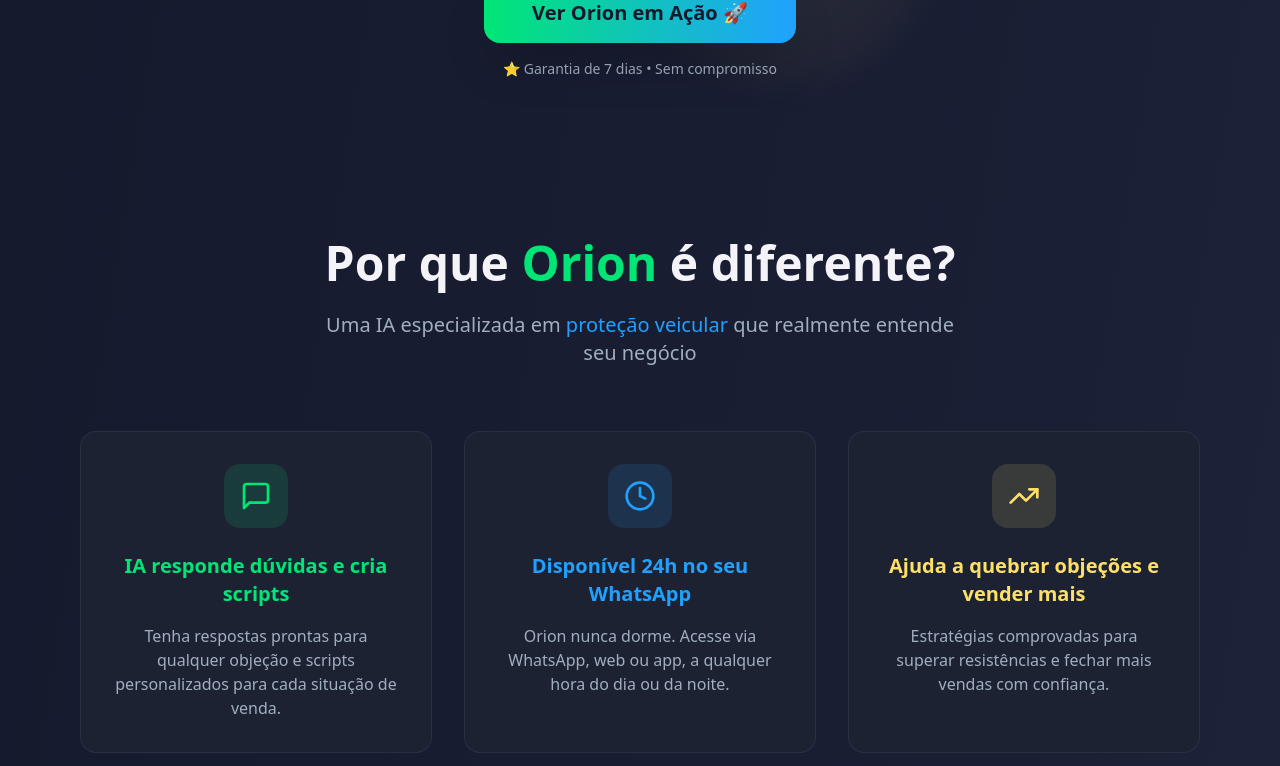
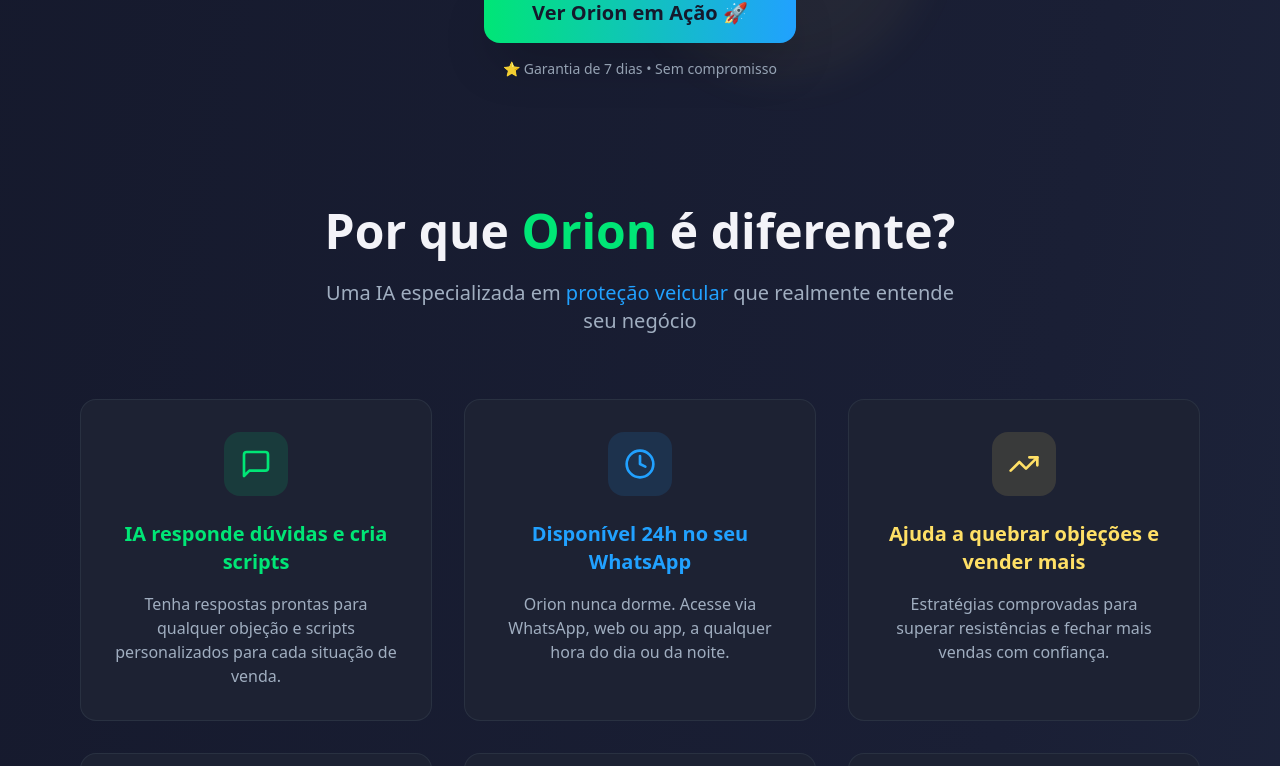
Before and after one commit to spolistoreoficial-max/consultorce, a React (Vite) app: page / in a window 1280 px wide. Shown: the part 1020-1786 px from the top of the page. Built offline with nearby package versions, Linux system fonts and the light colour scheme.

Commit message:
Reduzir espaçamento da seção Differentials

```diff
--- a/src/components/Differentials.tsx
+++ b/src/components/Differentials.tsx
@@ -43,7 +43,7 @@ const Differentials = () => {
 
 
   return (
-    <section id="differentials" className="py-20 px-4">
+    <section id="differentials" className="py-12 px-4">
       <div className="container mx-auto max-w-6xl">
         {/* Differentials */}
         <div className="text-center mb-16">
```
